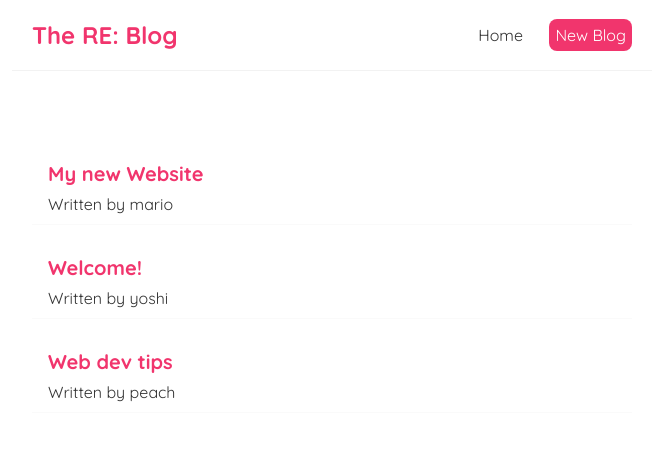
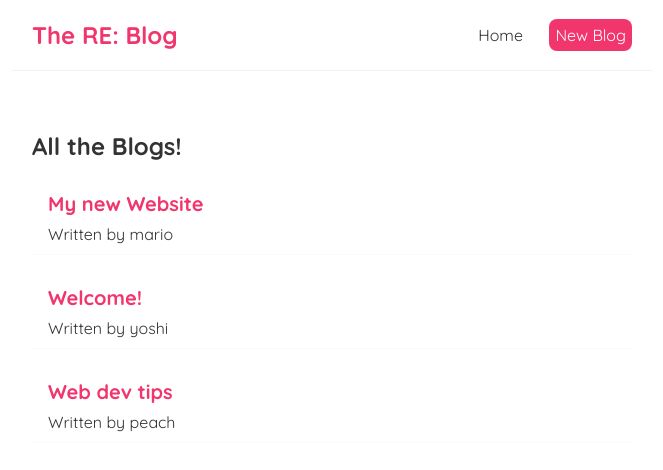
Before and after one commit to liamo3323/Full-React-Tutorial-Practice, a React (Create React App) app: page / in a window 1280 px wide. Shown: the top 470 px of the page, without its empty margins (308-971 px from the left). Built offline with nearby package versions, Linux system fonts and the light colour scheme.

Commit message:
Finished EP11 Props

```diff
--- /dev/null
+++ b/src/BlogList.js
@@ -0,0 +1,18 @@
+const BlogList = ( {blogs, title} ) => {
+    // const blogs = props.blogs
+    // const title = props.title
+
+    return (
+        <div className="block-list">
+            <h2>{title}</h2>
+            {blogs.map((blog) => (
+                <div className="blog-preview" key = {blog.id}>
+                    <h2>{ blog.title }</h2>
+                    <p>Written by {blog.author}</p>
+                </div>
+            ))}
+        </div>
+     );
+}
+
+export default BlogList;
--- a/src/Home.js
+++ b/src/Home.js
@@ -1,4 +1,5 @@
 import { useState } from 'react'
+import BlogList from './BlogList';
 
 const Home = () => {
     const [blogs, setBlogs] = useState([
@@ -9,12 +10,7 @@ const Home = () => {
 
     return (
         <div className="home">
-            {blogs.map((blog) => (
-                <div className="blog-preview" key = {blog.id}>
-                    <h2>{ blog.title }</h2>
-                    <p>Written by {blog.author}</p>
-                </div>
-            ))}
+            <BlogList blogs={blogs} title="All the Blogs!" />
         </div>
      );
 }
```
